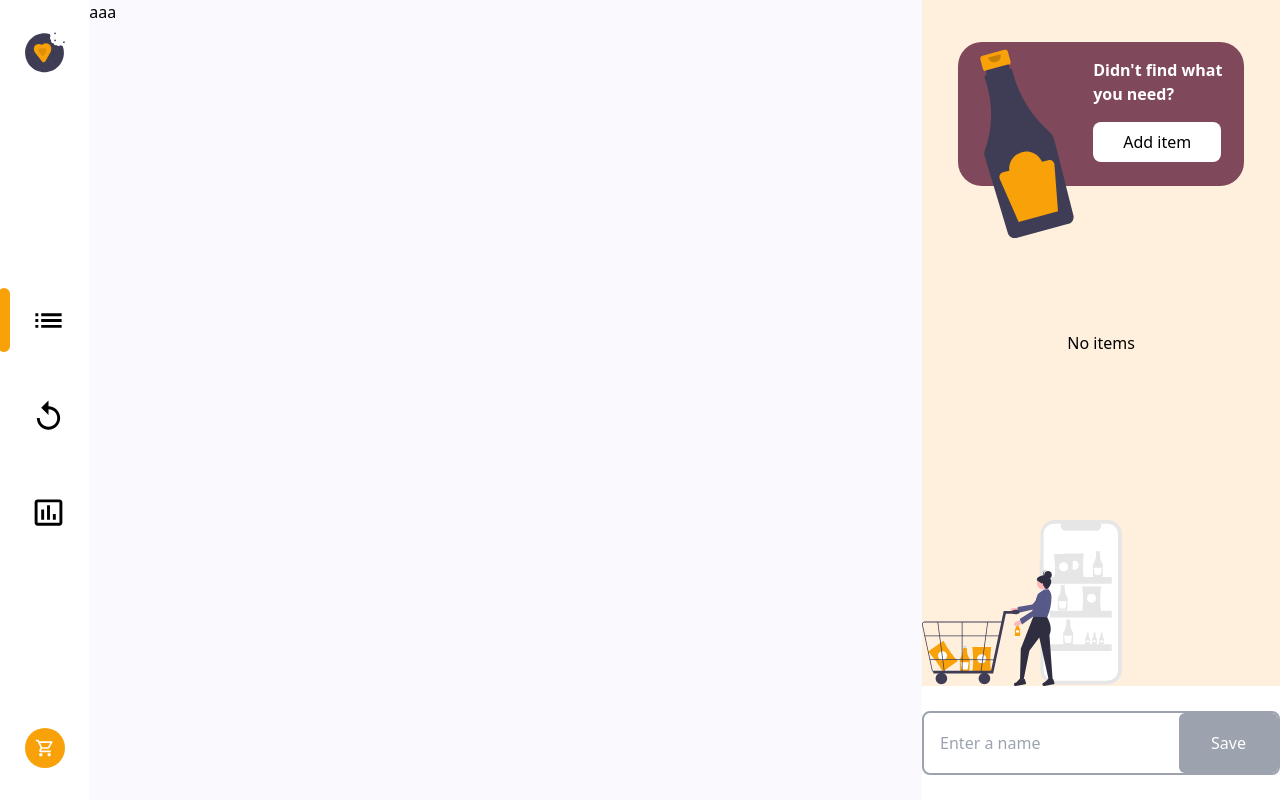
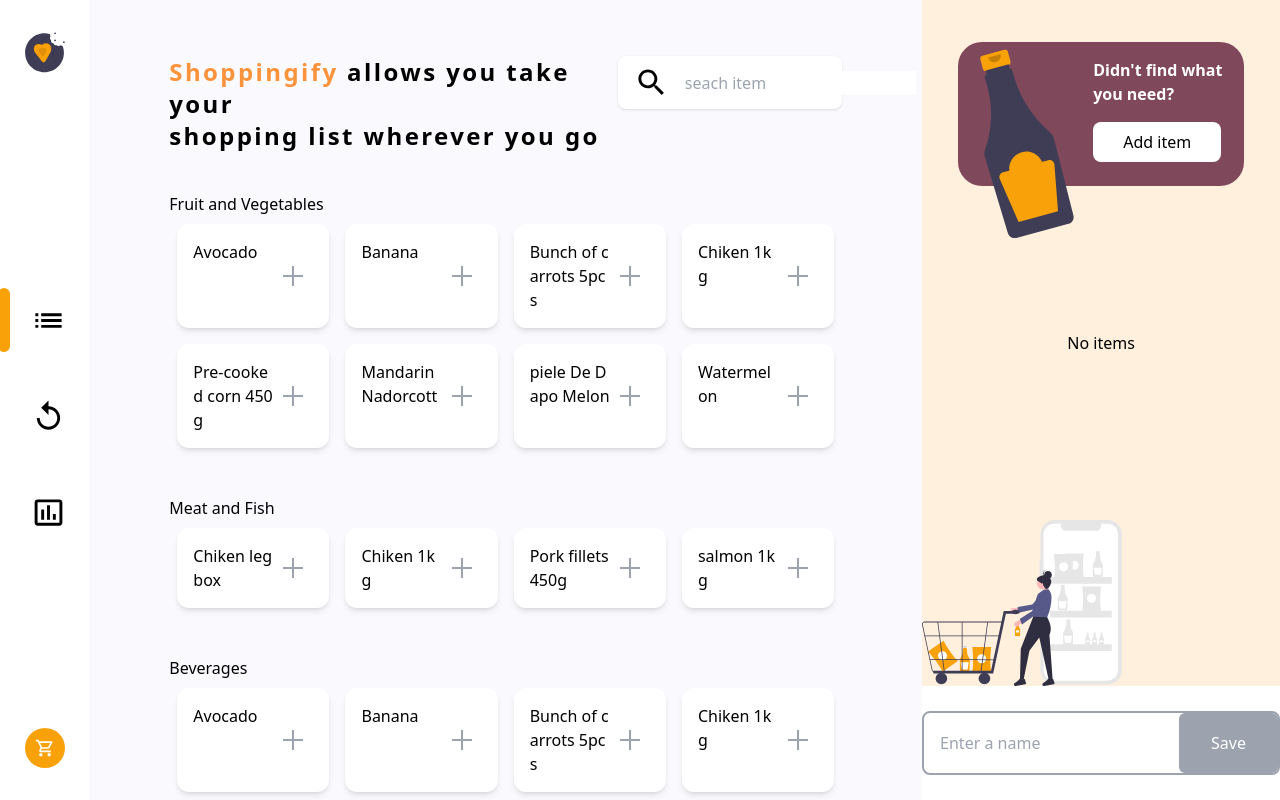
Before and after one commit to ryuyaF/next-shoppingify, a Next.js app: page /items in a window 1280 px wide. Built offline with nearby package versions, Linux system fonts and the light colour scheme.

Commit message:
アイテムリストの見た目を整備

```diff
--- a/pages/_app.js
+++ b/pages/_app.js
@@ -42,7 +42,7 @@
   return (
     <>
       <style jsx>{styles}</style>
-      <div className='min-w-full min-h-screen rounded-xl flex main-bg-color'>
+      <div className='min-w-full max-h-screen rounded-xl flex main-bg-color'>
         {/* 1列目 サイドメニュー */}
         <div className='w-24 min-h-screen flex flex-col justify-between side-bar-bg-color'>
           <div className='flex-1 flex items-start justify-center mt-8'>
@@ -81,13 +81,13 @@
           </div>
         </div>
         {/* 2列目 メインコンテンツ */}
-        <div className='w-full flex'>
+        <div className='w-full max-h-screen flex'>
           {/* ページコンテンツ */}
-          <div className='w-full min-h-screen'>
+          <div className='w-full max-h-screen overflow-y-auto hidden-scrollbar'>
             <Component {...pageProps} />
           </div>
           {/* 買い物リスト */}
-          <div className='w-2/5 min-h-screen'>
+          <div className='w-2/5 max-h-screen'>
             <ShoppingList />
           </div>
         </div>
--- a/pages/items/index.js
+++ b/pages/items/index.js
@@ -1,11 +1,59 @@
-import Link from 'next/link'
+import SearchIcon from '@mui/icons-material/Search';
+import categoryAndItems from '../../stub/categoryAndItems';
+import css from 'styled-jsx/css'
 
-export default function Items() {
+
+const styles = css`
+  .main-bg-color {
+    background-color: #FAFAFE;
+  }
+`
+
+export default function Items ({ categoryAndItems }) {
   return (
       <>
-        <div className=''>
-          aaa
+        <style jsx>{styles}</style>
+        <div className='w-full h-full flex flex-col px-20 py-14'>
+          {/* TOPメッセージと検索ボックス */}
+          <div className='h-24 w-full flex justify-between items-start pb-4 mb-10 sticky top-0 main-bg-color'>
+            <p className='h-full w-2/3 font-bold text-2xl leading-8 tracking-widest'>
+              <span className='text-orange-400'>Shoppingify</span> allows you take your <br/> shopping list wherever you go
+            </p>
+            <div className='h-2/3 w-1/3 flex justify-start items-center bg-white rounded-lg shadow'>
+              <SearchIcon sx={{ color: '#000' }} fontSize='large' className='m-4'/>
+              <input type='text' placeholder='seach item' className='outline-none'></input>
+            </div>
+          </div>
+
+          {/* アイテム一覧 */}
+          <div className='w-full'>
+            {categoryAndItems.map((categoryAndItem, index) => (
+              <div key={index} className='mb-10'>
+                <h1>{categoryAndItem.category}</h1>
+                <div className='grid grid-cols-4'>
+                  {categoryAndItem.items.map((item, itemIndex) => (
+                    <div className='break-all bg-white rounded-xl shadow-md m-2 p-4 flex' key={itemIndex}>
+                      <span className='mr-auto'>{item}</span>
+                      <button className='mx-2'>
+                        <svg className='transition ease-out delay-75 duration-150 fill-gray-400 hover:scale-125 hover:fill-black active:fill-gray-400' width="24" height="24" viewBox="0 0 24 24" xmlns="http://www.w3.org/2000/svg">
+                          <path d="M13 2H11V11H2V13H11V22H13V13H22V11H13V2Z"/>
+                        </svg>
+                      </button>
+                    </div>
+                  ))}
+                </div>
+              </div>
+            ))}
+          </div>
         </div>
       </>
   )
 }
+
+export async function getStaticProps() {
+  return {
+    props: {
+      categoryAndItems,
+    },
+  }
+}
--- /dev/null
+++ b/stub/categoryAndItems.js
@@ -0,0 +1,98 @@
+export default [
+  {
+   "category": "Fruit and Vegetables",
+   "items": [
+     "Avocado",
+     "Banana",
+     "Bunch of carrots 5pcs",
+     "Chiken 1kg",
+     "Pre-cooked corn 450g",
+     "Mandarin Nadorcott",
+     "piele De Dapo Melon",
+     "Watermelon",
+   ]
+  },
+  {
+    "category": "Meat and Fish",
+    "items": [
+      "Chiken leg box",
+      "Chiken 1kg",
+      "Pork fillets 450g",
+      "salmon 1kg",
+    ],
+  },
+  {
+    "category": "Beverages",
+    "items": [
+      "Avocado",
+      "Banana",
+      "Bunch of carrots 5pcs",
+      "Chiken 1kg",
+      "Pre-cooked corn 450g",
+      "Mandarin Nadorcott",
+      "piele De Dapo Melon",
+      "Watermelon",
+    ]
+  },
+  {
+    "category": "Pets",
+    "items": [
+      "Avocado",
+      "Banana",
+      "Bunch of carrots 5pcs",
+      "Chiken 1kg",
+      "Pre-cooked corn 450g",
+      "Mandarin Nadorcott",
+      "piele De Dapo Melon",
+      "Watermelon",
+    ]
+  },
+  {
+   "category": "Fruit and Vegetables",
+   "items": [
+     "Avocado",
+     "Banana",
+     "Bunch of carrots 5pcs",
+     "Chiken 1kg",
+     "Pre-cooked corn 450g",
+     "Mandarin Nadorcott",
+     "piele De Dapo Melon",
+     "Watermelon",
+   ]
+  },
+  {
+    "category": "Meat and Fish",
+    "items": [
+      "Chiken leg box",
+      "Chiken 1kg",
+      "Pork fillets 450g",
+      "salmon 1kg",
+    ],
+  },
+  {
+    "category": "Beverages",
+    "items": [
+      "Avocado",
+      "Banana",
+      "Bunch of carrots 5pcs",
+      "Chiken 1kg",
+      "Pre-cooked corn 450g",
+      "Mandarin Nadorcott",
+      "piele De Dapo Melon",
+      "Watermelon",
+    ]
+  },
+  {
+    "category": "Pets",
+    "items": [
+      "Avocado",
+      "Banana",
+      "Bunch of carrots 5pcs",
+      "Chiken 1kg",
+      "Pre-cooked corn 450g",
+      "Mandarin Nadorcott",
+      "piele De Dapo Melon",
+      "Watermelon",
+    ]
+  },
+]
--- a/styles/globals.css
+++ b/styles/globals.css
@@ -1,3 +1,14 @@
 @tailwind base;
 @tailwind components;
 @tailwind utilities;
+
+@layer utilities {
+  .hidden-scrollbar {
+    -ms-overflow-style: nonw; /* IE, Edge */
+    scrollbar-width: none; /* Firefox */
+  }
+  /* Chrome, Safari */
+  .hidden-scrollbar::-webkit-scrollbar {
+    display: none;
+  }
+}
```
